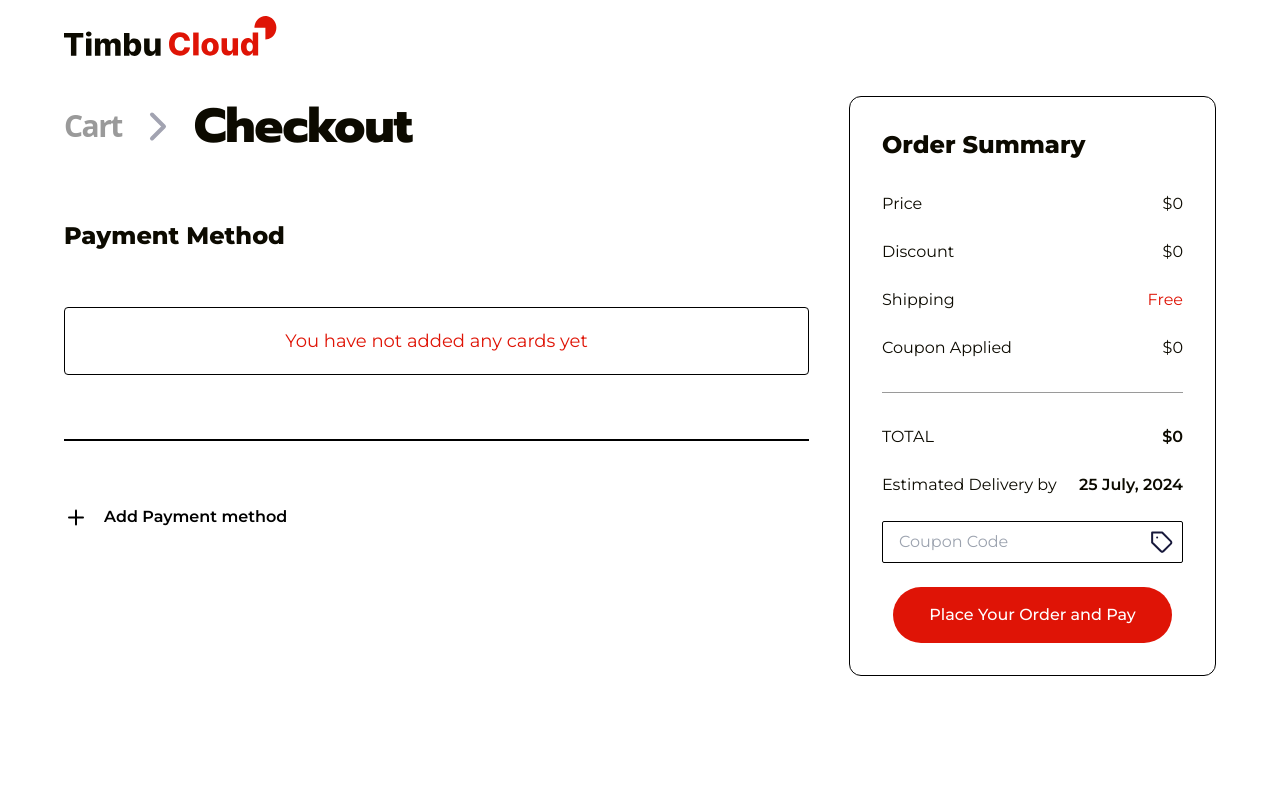
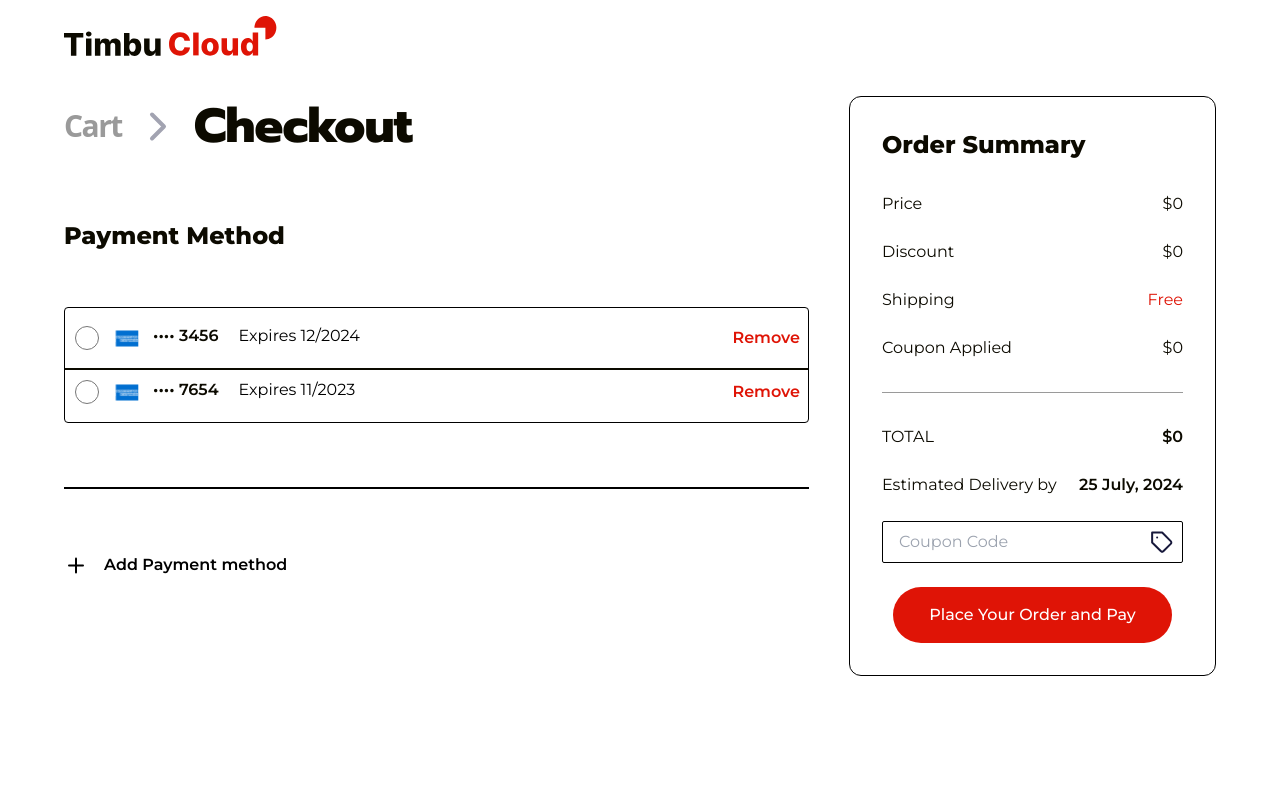
Before and after one commit to ruxy1212/teleport-pd, a React (Vite) app: page /checkout in a window 1280 px wide. Shown: the top 800 px of the page. Built offline with nearby package versions, Linux system fonts and the light colour scheme.

Commit message:
Added initial values

```diff
--- a/src/hooks/useLocalStorage.js
+++ b/src/hooks/useLocalStorage.js
@@ -1,10 +1,14 @@
 import { useState } from "react";
+
 
 const useLocalStorage = (key, initialValue) => {
   const [storedValue, setStoredValue] = useState(() => {
     try {
       const item = window.localStorage.getItem(key);
-      return item ? JSON.parse(item) : initialValue;
+      if (!item) {
+        window.localStorage.setItem(key, JSON.stringify(initialValue));
+        return initialValue;
+      }else return item ? JSON.parse(item) : initialValue;
     } catch (error) {
       console.error(error);
       return initialValue;
--- a/src/pages/Cart.jsx
+++ b/src/pages/Cart.jsx
@@ -9,7 +9,10 @@ import Trailing from "../components/icons/Trailing";
 import useLocalStorage from "../hooks/useLocalStorage";
 
 export default function Cart(){
-    const [cartItems, setCartItems] = useLocalStorage("cartItems", []);
+    const InitialCart = [
+       {id:1, img:'Image.png', title:'Iphone 14 Plus', price:225.00, desc:'Latest smartphones with top-tier cameras, fast processors, and sleek designs.', rating:5, feedbacks:'125', discount: 0, quantity: 1},
+    ];
+    const [cartItems, setCartItems] = useLocalStorage("cartItems", InitialCart);
     const validCoupons = {"DISCOUNT10": 10, "SALE20": 20, "PROMO30": 30, "EREGE": 50, "RUXY": 50};
     const [coupon, setCoupon] = useState("");
     const [couponFeedback, setCouponFeedback] = useState("");
--- a/src/pages/Checkout.jsx
+++ b/src/pages/Checkout.jsx
@@ -13,6 +13,10 @@ import ShowSuccess from "../components/parts/ShowSuccess";
 import useLocalStorage from "../hooks/useLocalStorage";
 
 export default function Checkout(){
+    const initialCards = [
+      { cardNumber: "1234 5678 9012 3456", cvv: "123", expiryDate: "12/24" },
+      { cardNumber: "9876 5432 1098 7654", cvv: "456", expiryDate: "11/23" },
+    ];
     const location = useLocation();
     const { price } = location.state || { price: 0 };
     const { discount } = location.state || { discount: 0 };
@@ -26,7 +30,7 @@ export default function Checkout(){
     const [couponDiscount, setCouponDiscount] = useState(coupon);
     const deliveryDate = getNextWeekFriday();
 
-    const [cards, setCards] = useLocalStorage("cards", []);
+    const [cards, setCards] = useLocalStorage("cards", initialCards);
 
     const addCard = (newCard) => {
       setCards([...cards, newCard]);
```
